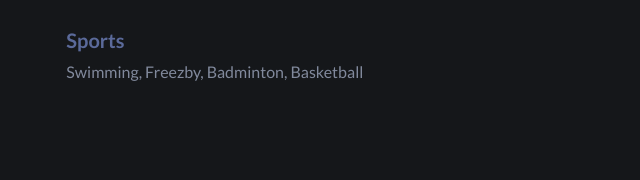
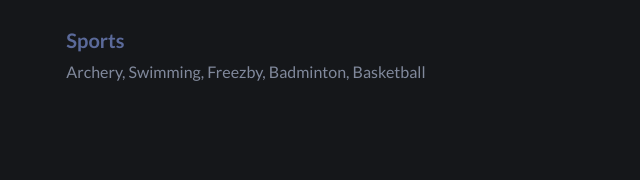
Before and after one commit to PeymanMahdavi/peymanmahdavi.github.io, a plain HTML site: page index.html in a window 1280 px wide. Shown: the part 620-800 px from the top of the page, 574-1214 px from the left. Drawn offline with Linux system fonts and the light colour scheme.

Commit message:
add archery to sports list

```diff
--- a/index.html
+++ b/index.html
@@ -99,7 +99,7 @@
           <div class="list-card">
             <div>
               <h3>Sports</h3>
-              <span>Swimming, Freezby, Badminton, Basketball</span>
+              <span>Archery, Swimming, Freezby, Badminton, Basketball</span>
             </div>
           </div>
 
```
